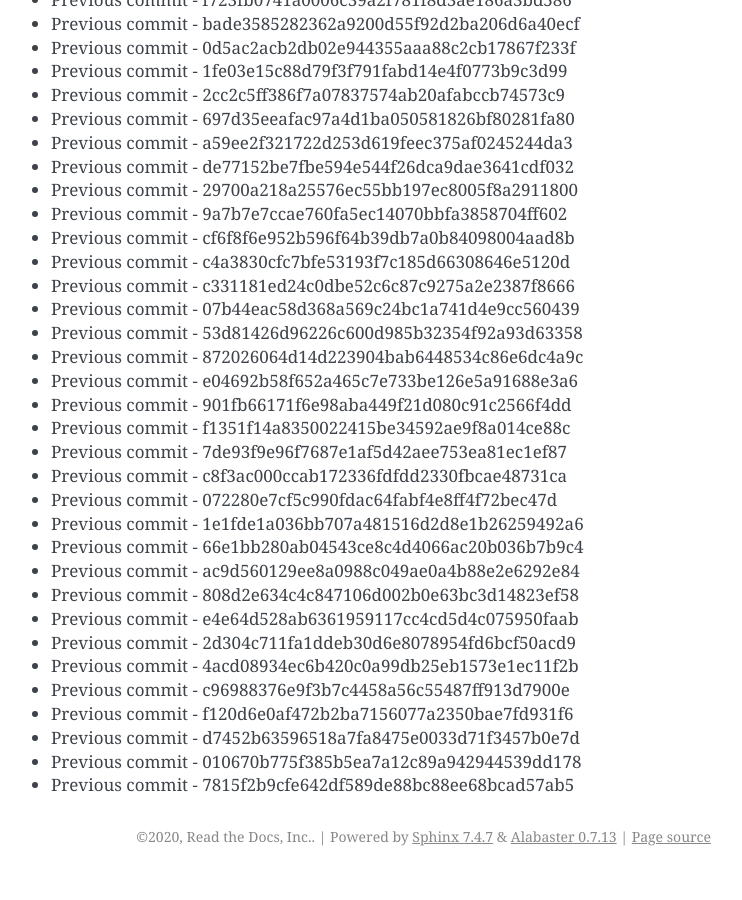
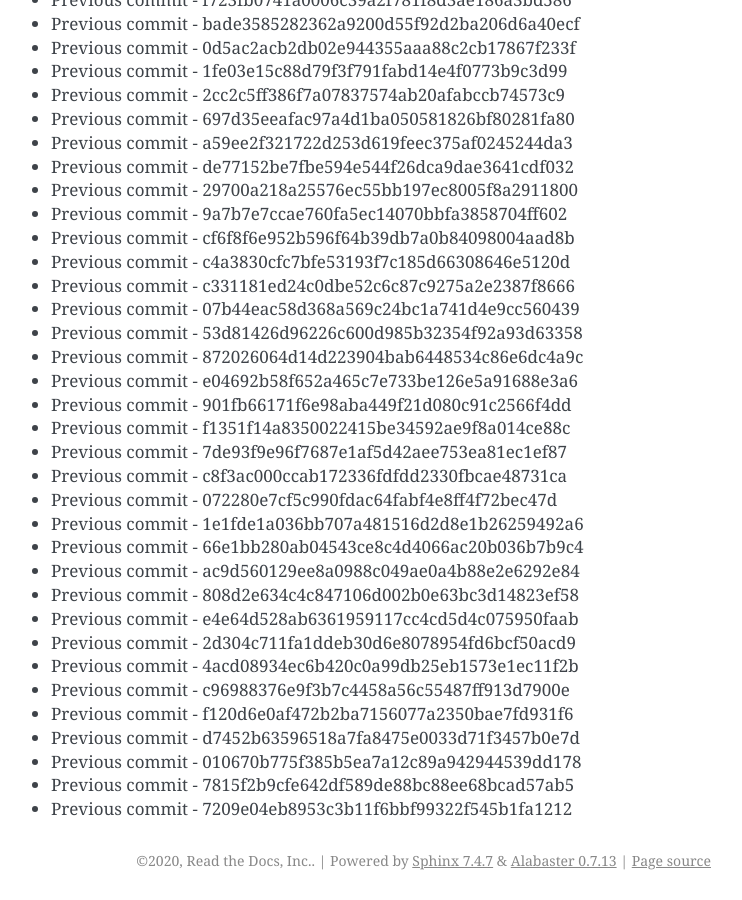
Before and after one commit to readthedocs/rtd-git-stresstest, a Sphinx documentation site: the page built from docs/updates.rst, in a window 1280 px wide and 900 px high, scrolled down 38207 px. Shown: the whole window, without its empty margins (399-1141 px from the left). Built offline with Sphinx 7.4.7, drawn with Linux system fonts in a browser that asks for light colours; before the commit the page ends 39083 px from its top, so only the background shows below that.

Commit message:
Generating commit from previous: 7209e04eb8953c3b11f6bbf99322f545b1fa1212

```diff
--- a/docs/updates.rst
+++ b/docs/updates.rst
@@ -1637,3 +1637,4 @@ It can be tested for any performance characteristics.
 * Previous commit - d7452b63596518a7fa8475e0033d71f3457b0e7d
 * Previous commit - 010670b775f385b5ea7a12c89a942944539dd178
 * Previous commit - 7815f2b9cfe642df589de88bc88ee68bcad57ab5
+* Previous commit - 7209e04eb8953c3b11f6bbf99322f545b1fa1212
```
